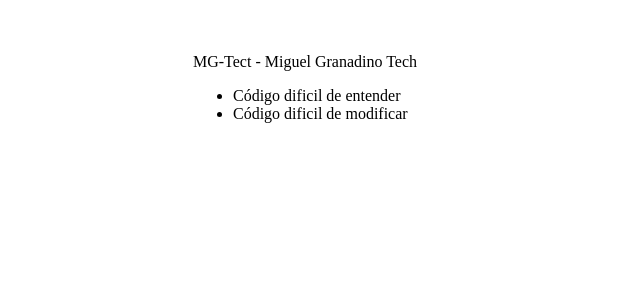
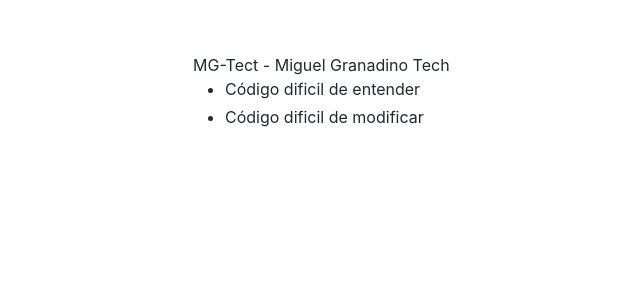
Before and after one commit to Akira3030/formacion, a Jekyll site: the page built from articulos/lista-de-code-smells.md, in a window 1280 px wide. Shown: the top 300 px of the page, without its empty margins (2-642 px from the left). Built offline with Jekyll 4.4.1, drawn with Linux system fonts in a browser that asks for light colours; our own code applies the rules of GitHub Pages for plain Markdown files.

Commit message:
Update default.html

```diff
--- a/_layouts/default.html
+++ b/_layouts/default.html
@@ -6,8 +6,8 @@
     <meta charset="utf-8">
     <meta name="viewport" content="width=device-width, initial-scale=1, shrink-to-fit=no">
     <title>{{ page.title }}</title>
-    <link rel="stylesheet" href="./assets/css/estilo.css">
-    <link rel="stylesheet" href="assets/css/github-markdown.css">
+    <link rel="stylesheet" href="/assets/css/estilo.css">
+    <link rel="stylesheet" href="/assets/css/github-markdown.css">
 
     <style>
       .markdown-body {
```
